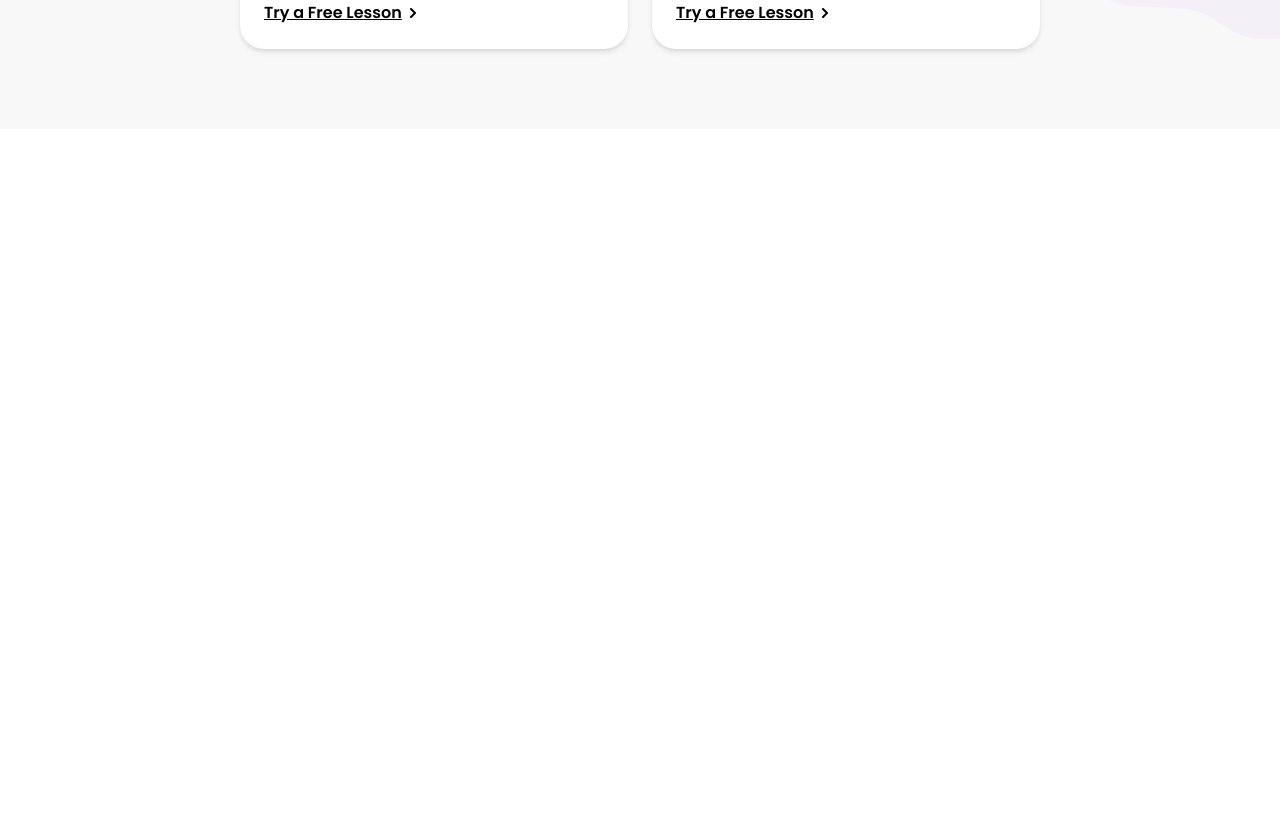
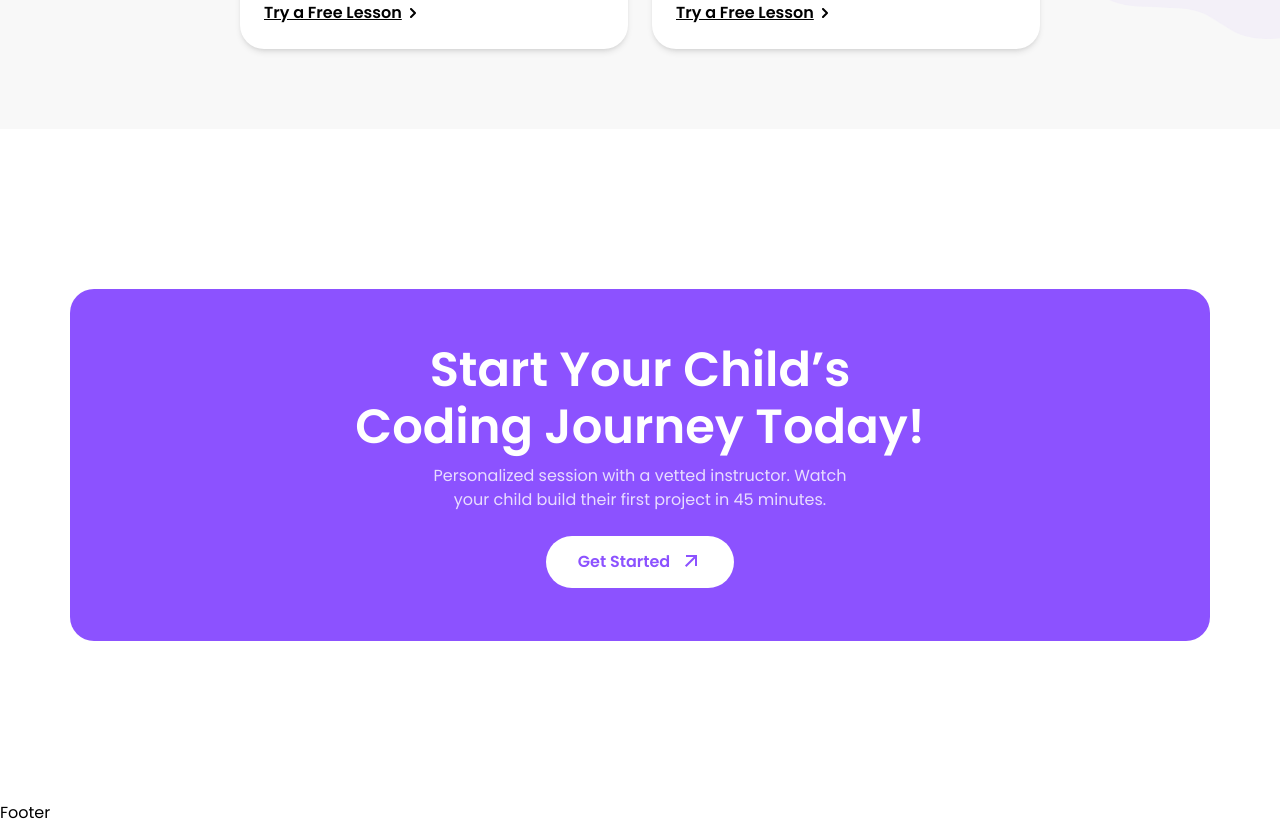
Before and after one commit to Pupiloinc/Pupilo, a Next.js app: page / in a window 1280 px wide. Shown: the part 1360-2185 px from the top of the page. Before the commit the page ends 1489 px from the top, so only its background shows below. Built offline with nearby package versions, Linux system fonts and the light colour scheme.

Commit message:
button icon color change

```diff
--- a/src/app/page.js
+++ b/src/app/page.js
@@ -1,3 +1,5 @@
+import Footer from "@/components/common/Footer";
+import GetStarted from "@/components/common/GetStarted";
 import Header from "@/components/common/Header";
 import Hero from "@/components/Hero";
 import PupiloCurriculum from "@/components/home/PupiloCurriculum";
@@ -8,9 +10,10 @@ export default function Home() {
     <>
       <Header />
       <Hero />
-      <PupiloCurriculum/>
+      <PupiloCurriculum />
       <PupiloDelivers />
-
+      <GetStarted />
+      <Footer />
     </>
   );
 }
--- a/src/components/common/CustomButton.jsx
+++ b/src/components/common/CustomButton.jsx
@@ -3,11 +3,19 @@ import Icons from './Icons'
 
 const CustomButton = ({ iconClass, text, className, iconColor }) => {
   return (
-    <button className={`flex gap-2 py-3.5 px-8 group cursor-pointer bg-yellow rounded-full text-dark-black font-semibold leading-150 max-sm:text-sm max-sm:py-2.5 max-sm:px-6 ${className}`}>
+    <button
+      className={`flex gap-2 py-3.5 px-8 group cursor-pointer bg-yellow rounded-full text-dark-black font-semibold leading-150 max-sm:text-sm max-sm:py-2.5 max-sm:px-6 ${className}`}
+    >
       {text}
-      <span className='size-6 max-sm:size-4 flex justify-center transition-all duration-300 group-hover:rotate-45 items-center'><Icons icon={'commonArrow'} className={`${iconClass}`} fill={iconColor} /></span>
+      <span className="size-6 max-sm:size-4 flex justify-center transition-all duration-300 group-hover:rotate-45 items-center">
+        <Icons
+          icon={"commonArrow"}
+          className={`${iconClass}`}
+          fill={iconColor || "purple"}
+        />
+      </span>
     </button>
-  )
+  );
 }
 
 export default CustomButton
--- a/src/components/common/Footer.jsx
+++ b/src/components/common/Footer.jsx
@@ -1,7 +1,7 @@
 import React from "react";
 
 const Footer = () => {
-  return <div></div>;
+  return <div>Footer</div>;
 };
 
 export default Footer;
--- /dev/null
+++ b/src/components/common/GetStarted.jsx
@@ -0,0 +1,26 @@
+import React from "react";
+import Heading from "./Heading";
+import Paragraph from "./Paragraph";
+import CustomButton from "./CustomButton";
+
+const GetStarted = () => {
+  return (
+    <div className="container max-w-[1140px] xl:px-0 px-6 mx-auto py-[60px] sm:py-40">
+      <div className=" bg-purple rounded-3xl min-h-[352px] py-[52px]">
+        <Heading
+          className={"text-center text-white max-w-[573px] mx-auto"}
+          text={"Start Your Child’s Coding Journey Today!"}
+        />
+        <Paragraph
+          className={"text-center text-white/80 max-w-[420px] mx-auto pt-2"}
+          text={
+            "Personalized session with a vetted instructor. Watch your child build their first project in 45 minutes."
+          }
+        />
+        <CustomButton className={"mx-auto mt-6 !bg-white text-purple"} text={"Get Started"} />
+      </div>
+    </div>
+  );
+};
+
+export default GetStarted;
--- a/src/components/common/Icons.jsx
+++ b/src/components/common/Icons.jsx
@@ -16,9 +16,18 @@ const Icons = ({ icon, className, fill , stroke }) => {
       </svg>
     ),
     logoutIcon: (
-      <svg width="24" height="24" viewBox="0 0 24 24" fill="none" xmlns="http://www.w3.org/2000/svg">
+      <svg
+        width="24"
+        height="24"
+        viewBox="0 0 24 24"
+        fill="none"
+        xmlns="http://www.w3.org/2000/svg"
+      >
         <g clipPath="url(#clip0_480_7)">
-          <path d="M4 15H6V20H18V4H6V9H4V3C4 2.73478 4.10536 2.48043 4.29289 2.29289C4.48043 2.10536 4.73478 2 5 2H19C19.2652 2 19.5196 2.10536 19.7071 2.29289C19.8946 2.48043 20 2.73478 20 3V21C20 21.2652 19.8946 21.5196 19.7071 21.7071C19.5196 21.8946 19.2652 22 19 22H5C4.73478 22 4.48043 21.8946 4.29289 21.7071C4.10536 21.5196 4 21.2652 4 21V15ZM10 11V8L15 12L10 16V13H2V11H10Z" fill="white" />
+          <path
+            d="M4 15H6V20H18V4H6V9H4V3C4 2.73478 4.10536 2.48043 4.29289 2.29289C4.48043 2.10536 4.73478 2 5 2H19C19.2652 2 19.5196 2.10536 19.7071 2.29289C19.8946 2.48043 20 2.73478 20 3V21C20 21.2652 19.8946 21.5196 19.7071 21.7071C19.5196 21.8946 19.2652 22 19 22H5C4.73478 22 4.48043 21.8946 4.29289 21.7071C4.10536 21.5196 4 21.2652 4 21V15ZM10 11V8L15 12L10 16V13H2V11H10Z"
+            fill="white"
+          />
         </g>
         <defs>
           <clipPath id="clip0_480_7">
@@ -70,10 +79,19 @@ const Icons = ({ icon, className, fill , stroke }) => {
       </svg>
     ),
     commonArrow: (
-      <svg width="13" height="13" viewBox="0 0 13 13" fill="none" xmlns="http://www.w3.org/2000/svg">
-        <path d="M11.0039 3.414L2.39691 12.021L0.98291 10.607L9.58891 2H2.00391V0H13.0039V11H11.0039V3.414Z" fill={fill || "#010101"} />
+      <svg
+        width="13"
+        height="13"
+        viewBox="0 0 13 13"
+        fill="none"
+        xmlns="http://www.w3.org/2000/svg"
+      >
+        <path
+          d="M11.0039 3.414L2.39691 12.021L0.98291 10.607L9.58891 2H2.00391V0H13.0039V11H11.0039V3.414Z"
+          fill={"#8C52FF" || "#010101"}
+        />
       </svg>
-    )
+    ),
   };
   const addClassName = (icon) => {
     return React.cloneElement(icon, {
```
